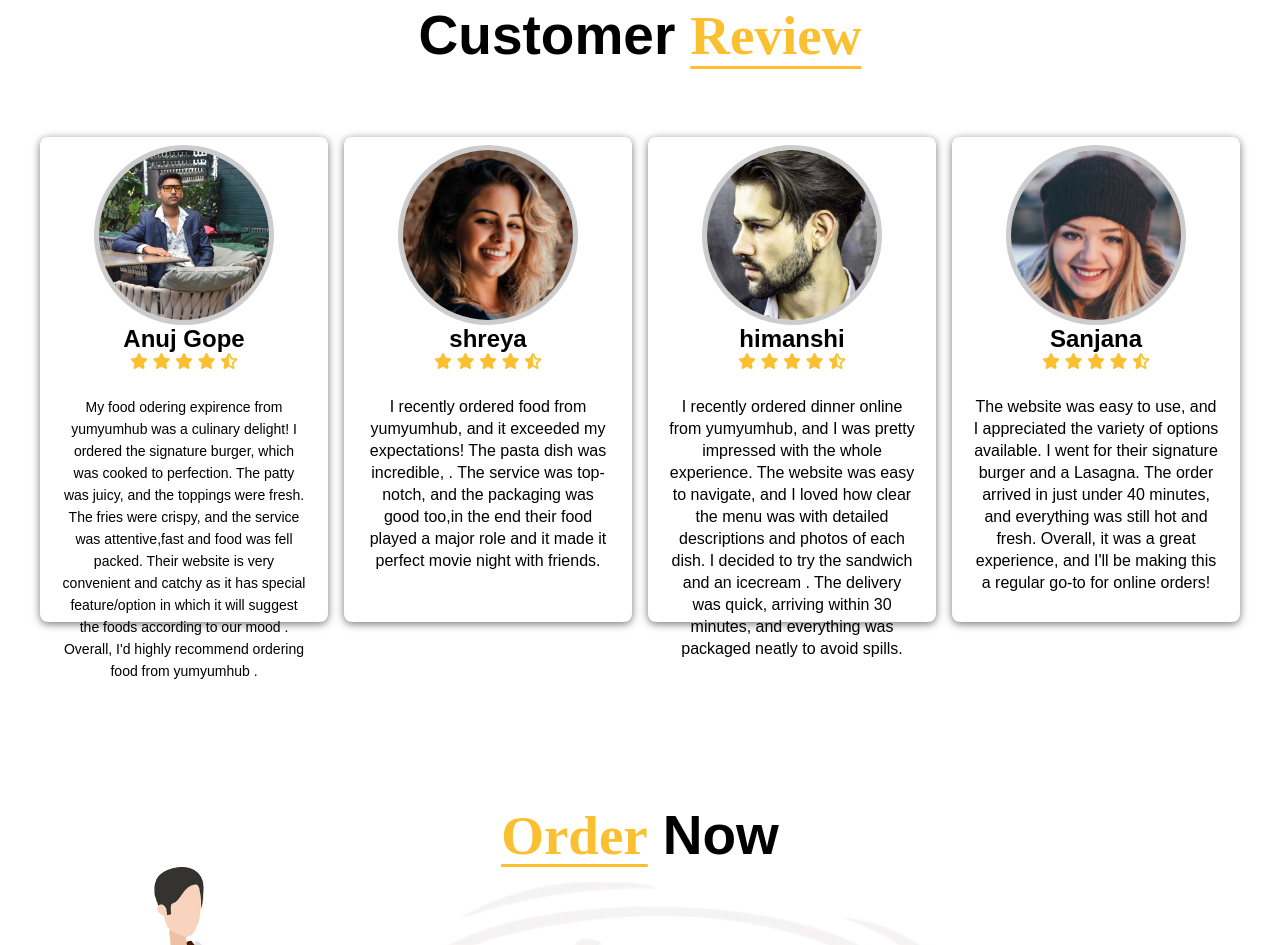
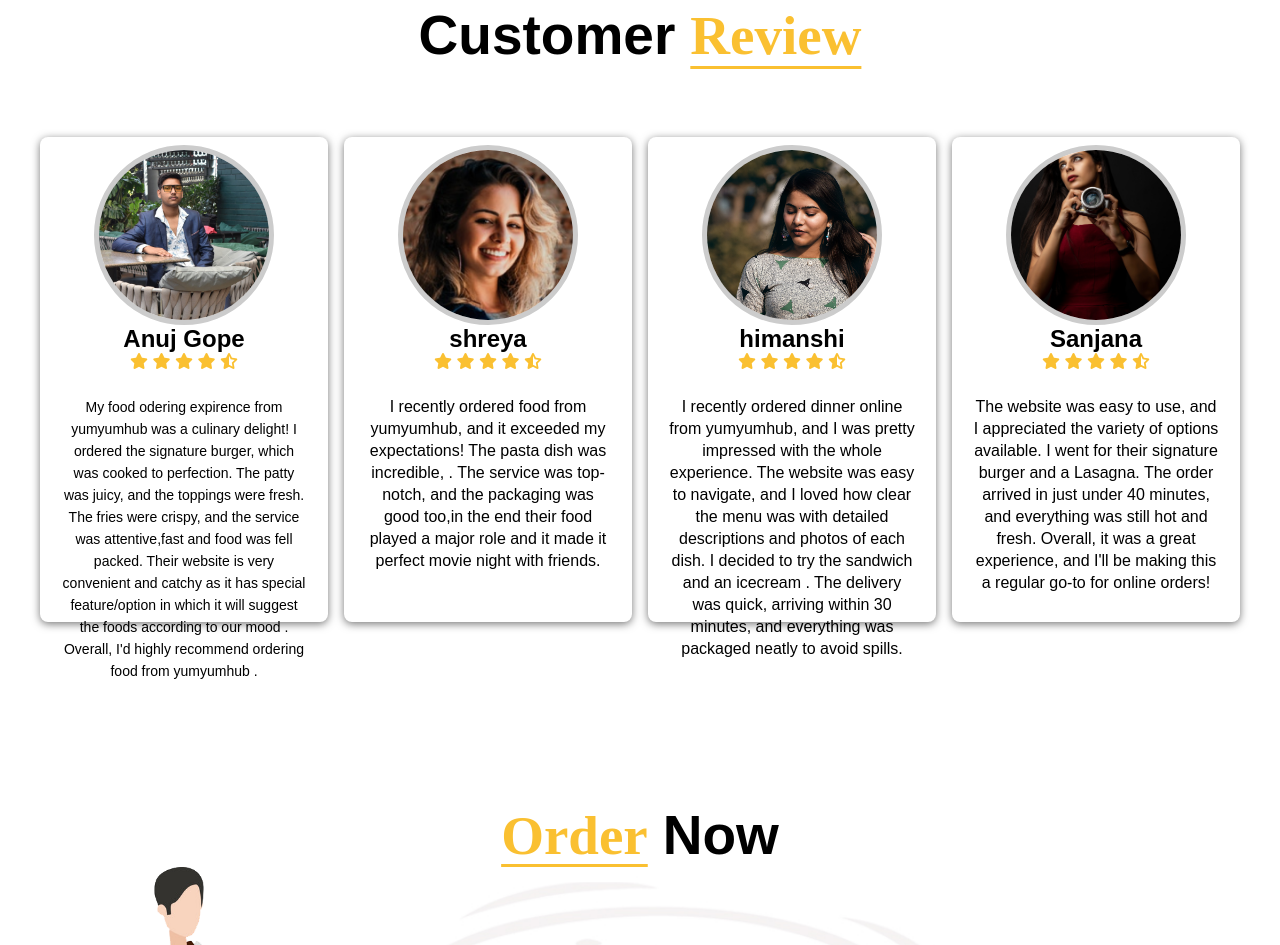
Before and after one commit to anuj6644/YumYumHub, a plain HTML site: page index.html in a window 1280 px wide. Shown: the part 4286-5231 px from the top of the page. Drawn offline with Linux system fonts and the light colour scheme.

Commit message:
Update index.html

```diff
--- a/index.html
+++ b/index.html
@@ -573,7 +573,7 @@ At YumYumHub, our mission is simple: to bring you the meals you love, with a lev
             </div>
             <div class="review-card">
                 <div class="review-profile">
-                    <img src="image/review_2.png">
+                    <img src="image/photoreview2.jpg">
                 </div>
 
                 <div class="review-txt">
@@ -603,7 +603,7 @@ At YumYumHub, our mission is simple: to bring you the meals you love, with a lev
             </div>
             <div class="review-card">
                 <div class="review-profile">
-                    <img src="image/review_1.png">
+                    <img src="image/photoreview.jpg">
                 </div>
 
                 <div class="review-txt">
```
